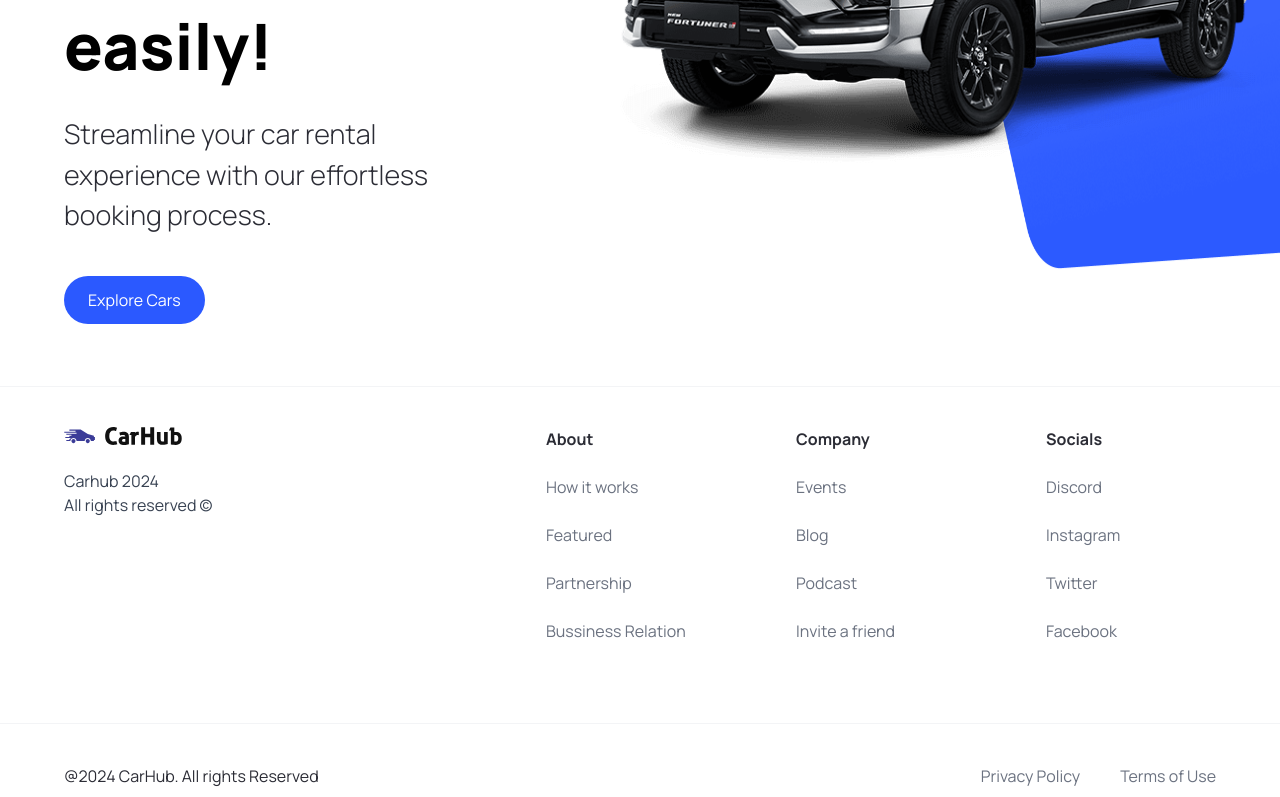
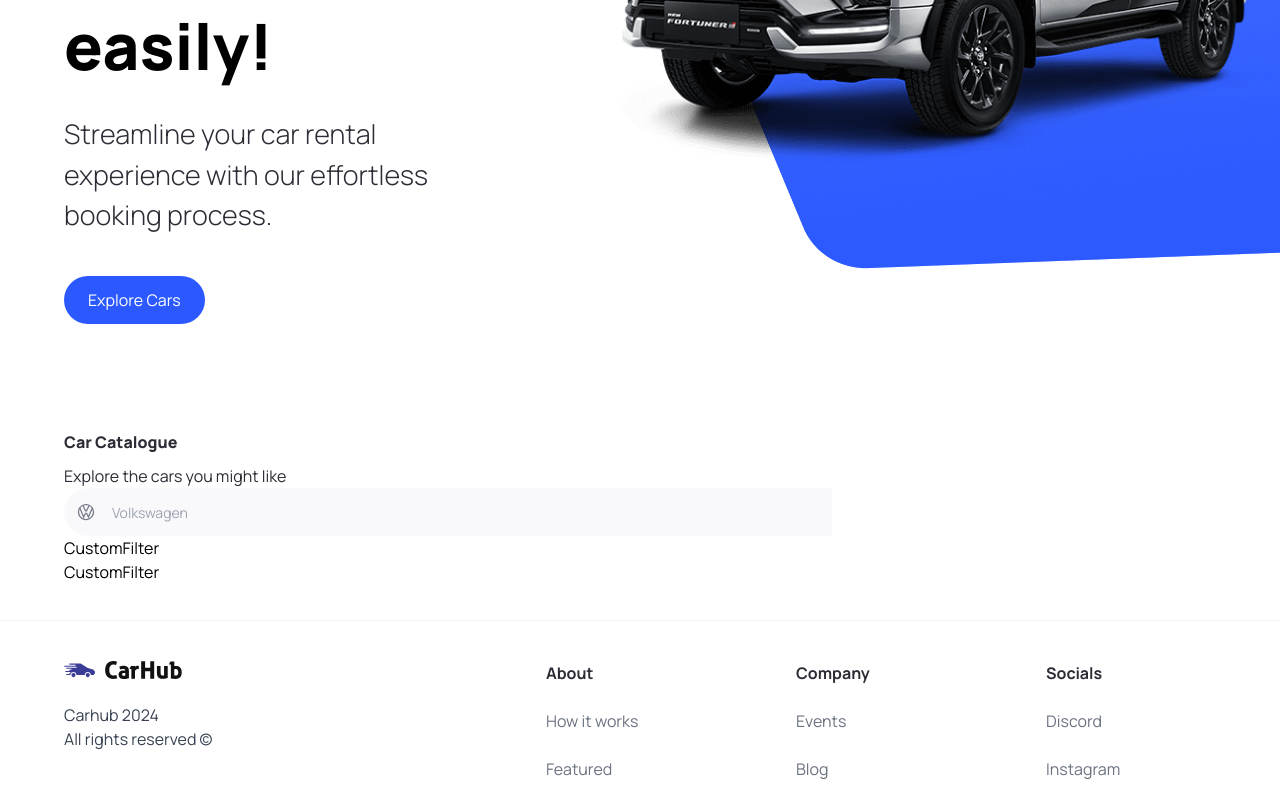
Before and after one commit to Lawi-Mwaura/modern-carshowcase, a Next.js app: page / in a window 1280 px wide. Shown: the part 434-1231 px from the top of the page. Built offline with nearby package versions, Linux system fonts and the light colour scheme.

Commit message:
Search component works successfully

```diff
--- a/app/page.tsx
+++ b/app/page.tsx
@@ -1,9 +1,34 @@
 import Image from "next/image";
-import { Hero } from "@/components"
+import { Hero, CustomFilter, SearchBar } from "@/components"
+
+
 export default function Home() {
   return (
     <main className="overflow-hidden">
       <Hero />
+      <div className="mt-12 padding-x
+      padding-y max-width" id="discover"
+      >
+        <div className="home__text-container">
+          <h1 className="tex-4x1
+          font-extrabold">Car Catalogue</h1>
+          <p>
+            Explore the cars you might like
+          </p>
+        </div>
+        <div className="home_filters">
+          <SearchBar />
+
+          <div
+          className="home_filter-containner">
+            <CustomFilter title="fuel"/>
+            <CustomFilter title="fuel"/>
+
+          </div>
+        </div>
+
+
+      </div>
     </main>
   )
 }
--- /dev/null
+++ b/components/CustomFilter.tsx
@@ -0,0 +1,9 @@
+import React from 'react'
+
+const CustomFilter = () => {
+  return (
+    <div>CustomFilter</div>
+  )
+}
+
+export default CustomFilter
--- /dev/null
+++ b/components/SearchBar.tsx
@@ -0,0 +1,28 @@
+"use client";
+import { useState } from 'react';
+import SearchManufacturer from "./SearchManufacturer";
+
+
+
+
+const SearchBar = () => {
+  const [manufacturer, setManufacturer] = useState('');
+
+
+
+  const handleSearch = () => {}
+
+  return (
+    <form className="searchbar" onSubmit={handleSearch}>
+      <div className="searchbar__item">
+       <SearchManufacturer
+         manufacturer={manufacturer}
+         setmanufacturer={setManufacturer}
+        />
+
+      </div>
+    </form>
+  )
+}
+
+export default SearchBar
--- /dev/null
+++ b/components/SearchManufacturer.tsx
@@ -0,0 +1,65 @@
+"use client";
+import { useState, Fragment } from 'react';
+import Image from 'next/image';
+import { Combobox, ComboboxButton, ComboboxInput, ComboboxOptions, ComboboxOption, Transition } from '@headlessui/react';
+import { SearchManufacturerProps } from '@/types';
+import { manufacturers } from '@/constants';
+
+const SearchManufacturer = ({ manufacturer, setManufacturer }: SearchManufacturerProps) => {
+  const [query, setQuery] = useState('');
+
+  const filteredManufacturers = query === ""
+    ? manufacturers
+    : manufacturers.filter((item) =>
+        item.toLowerCase().replace(/\s+/g, "").includes(query.toLowerCase().replace(/\s+/g, ""))
+      );
+
+  return (
+    <div className="search-manufacturer relative">
+      <Combobox value={manufacturer} onChange={setManufacturer}>
+        <div className="relative w-full">
+          <ComboboxButton className="absolute inset-y-0 left-0 flex items-center pl-3">
+            <Image
+              src="/car-logo.svg"
+              width={20}
+              height={20}
+              alt="Car logo"
+            />
+          </ComboboxButton>
+          <ComboboxInput
+            className="search-manufacturer__input"
+            placeholder="Volkswagen"
+            displayValue={(manufacturer: string) => manufacturer}
+            onChange={(e) => setQuery(e.target.value)}
+          />
+          <Transition
+            as={Fragment}
+            leave="transition ease-in duration-100"
+            leaveFrom="opacity-100"
+            leaveTo="opacity-0"
+            afterLeave={() => setQuery('')}
+          >
+            <ComboboxOptions>
+              {filteredManufacturers.map((item) => (
+                  <ComboboxOption
+                    key={item}
+                    className={({ active }) =>
+                      `search-manufacturer__option cursor-default select-none relative py-2 pl-3 pr-9 ${
+                        active ? 'bg-primary-blue text-white' : 'text-gray-900'
+                      }`
+                    }
+                    value={item}
+                  >
+                    {item}
+                  </ComboboxOption>
+                )
+              )}
+            </ComboboxOptions>
+          </Transition>
+        </div>
+      </Combobox>
+    </div>
+  );
+}
+
+export default SearchManufacturer;
--- a/types/index.ts
+++ b/types/index.ts
@@ -7,3 +7,8 @@ export interface CustomButtonProps {
     MouseEventHandler <HTMLButtonElement>;
     btnType: "button" | "submit";
 }
+
+export interface SearchManufacturerProps {
+    manufacturer: string;
+    setManufacturer: (manufacturer: string) => void;
+}
```
Also changed, not shown: components/Hero.tsx (+4 -3 lines), components/index.ts (+7 -0 lines), package.json (+5 -4 lines), 1 other file (tests, documents, lock files or other folders).
